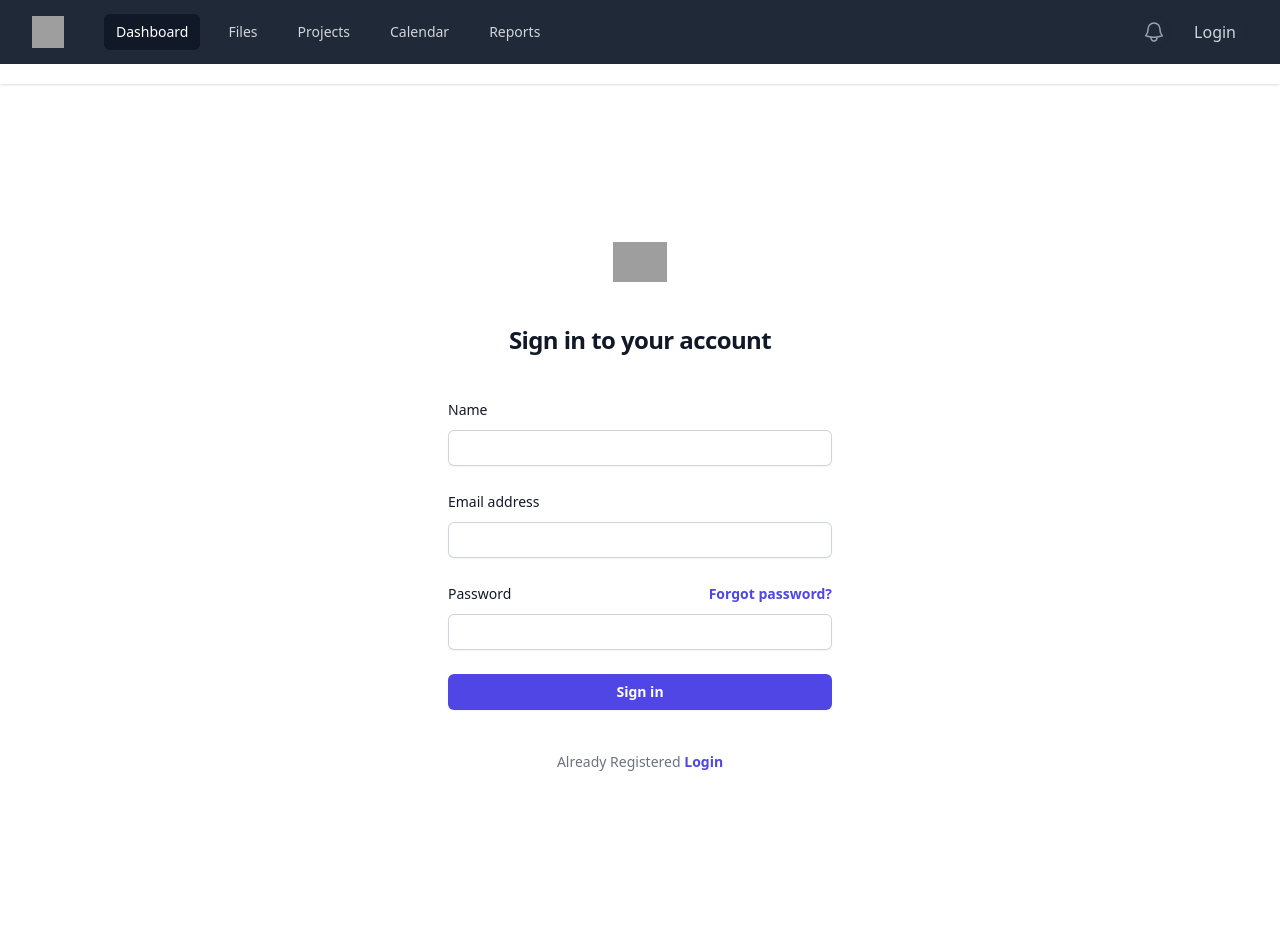
After one commit to LALalitViyogi/Vshare, a Flask app: page /Signup in a window 1280 px wide. The commit adds this page. Run offline with Flask 3, Linux system fonts and the light colour scheme; some libraries are stand-ins or nearby versions; grey boxes are pictures that could not be loaded.

Commit message:
Signup page management
Hashing of password at client side,
Valid Name, email, checks done,
Valid password checks done,
Check Event Pop-Up done

```diff
--- a/SharingPortal/app.py
+++ b/SharingPortal/app.py
@@ -1,7 +1,10 @@
 from flask import Flask, render_template, request
-from flask import redirect, url_for
+from flask import redirect, url_for,session
+
+from insert_data import add_profile
 
 application = Flask(__name__)
+application.secret_key ="ab2a3a7f-d830-441b-bca3-6c4fe12e7774"
 
 @application.route('/')
 def Dash():
@@ -11,7 +14,19 @@ def Dash():
 def file_page():
     return render_template("file.html")
 
+@application.route('/login')
+def Login():
+    return render_template('login.html', Name="Login", msg=None)
 
+@application.route('/Signup',methods = ['GET','POST'])
+def Signup():
+    if request.method == 'POST':
+        name = request.form['name']
+        email = request.form['email']
+        password = request.form['password']
+        return add_profile(name,email,password)
+    else:
+        return render_template('Signup.html',msg=None)
 
 if __name__ == "__main__":
     application.run(debug=True)
--- /dev/null
+++ b/SharingPortal/requirements.txt
@@ -0,0 +1,2 @@
+Flask==2.3.2
+Werkzeug==2.3.6
--- /dev/null
+++ b/SharingPortal/static/digest.js
@@ -0,0 +1,30 @@
+function hashPassword() {
+  let password = document.getElementById('password');
+  if(password.value.length<8){
+    alert("Password must have atleast 8 characters");
+  }
+  else{
+    var sha256 = new CryptoJS.SHA256(password.value);
+    document.getElementById('password').value =sha256.toString();
+  }
+}
+
+function validateEmail(email) {
+  // Regular expression for validating email addresses
+  var regex = /^[a-zA-Z0-9.!#$%&'*+/=?^_`{|}~-]+@[a-zA-Z0-9-]+(?:\.[a-zA-Z0-9-]+)*$/;
+
+  // If the email address does not match the regular expression, return false
+  if (!regex.test(email)) {
+    return false;
+  }
+
+  // Otherwise, return true
+  return true;
+}
+
+function manageEmail(){
+  let email = document.getElementById('email');
+  if(!(validateEmail(email.value))){
+    alert("Enter Valid Email id");
+  }
+}
--- /dev/null
+++ b/SharingPortal/templates/Signup.html
@@ -0,0 +1,65 @@
+{% extends 'index.html' %}
+
+{% block jscript %}
+<script src="https://cdnjs.cloudflare.com/ajax/libs/crypto-js/4.1.1/crypto-js.min.js"></script>
+<script src="https://code.jquery.com/jquery-3.3.1.min.js"></script>
+<script src="{{url_for('static',filename='digest.js')}}"></script>
+
+{% endblock jscript %}
+
+{% block content %}
+    <div class="flex min-h-full flex-col justify-center px-6 py-12 lg:px-8">
+        <div class="sm:mx-auto sm:w-full sm:max-w-sm">
+        <img class="mx-auto h-10 w-auto" src="https://tailwindui.com/img/logos/mark.svg?color=indigo&shade=600" alt="Your Company">
+        <h2 class="mt-10 text-center text-2xl font-bold leading-9 tracking-tight text-gray-900">Sign in to your account</h2>
+        </div>
+
+        <div class="mt-10 sm:mx-auto sm:w-full sm:max-w-sm">
+        <form class="space-y-6" id="regForm" method="POST">
+            <div>
+                <label for="name" class="block text-sm font-medium leading-6 text-gray-900">Name</label>
+                <div class="mt-2">
+                    <input id="name" name="name" type="text" autocomplete="given-name" maxlength=24 required class="block w-full rounded-md border-0 py-1.5 text-gray-900 shadow-sm ring-1 ring-inset ring-gray-300 placeholder:text-gray-400 focus:ring-2 focus:ring-inset focus:ring-indigo-600 sm:text-sm sm:leading-6">
+                </div>
+            </div>
+
+            <div>
+            <label for="email" class="block text-sm font-medium leading-6 text-gray-900">Email address</label>
+            <div class="mt-2">
+                <input id="email" name="email" type="email" onfocusout="manageEmail()" autocomplete="email" required class="block w-full rounded-md border-0 py-1.5 text-gray-900 shadow-sm ring-1 ring-inset ring-gray-300 placeholder:text-gray-400 focus:ring-2 focus:ring-inset focus:ring-indigo-600 sm:text-sm sm:leading-6">
+            </div>
+            </div>
+
+            <div>
+            <div class="flex items-center justify-between">
+                <label for="password" class="block text-sm font-medium leading-6 text-gray-900">Password</label>
+                <div class="text-sm">
+                <a href="#" class="font-semibold text-indigo-600 hover:text-indigo-500">Forgot password?</a>
+                </div>
+            </div>
+            <div class="mt-2">
+                <input id="password" name="password" onfocusout="hashPassword()" minlength="8" type="password" autocomplete="current-password" required class="block w-full rounded-md border-0 py-1.5 text-gray-900 shadow-sm ring-1 ring-inset ring-gray-300 placeholder:text-gray-400 focus:ring-2 focus:ring-inset focus:ring-indigo-600 sm:text-sm sm:leading-6">
+            </div>
+            </div>
+
+            <div>
+            <button type="submit"  class="flex w-full justify-center rounded-md bg-indigo-600 px-3 py-1.5 text-sm font-semibold leading-6 text-white shadow-sm hover:bg-indigo-500 focus-visible:outline focus-visible:outline-2 focus-visible:outline-offset-2 focus-visible:outline-indigo-600">Sign in</button>
+            </div>
+        </form>
+
+        <p class="mt-10 text-center text-sm text-gray-500">
+            Already Registered
+            <a href="{{url_for('Login')}}" class="font-semibold leading-6 text-indigo-600 hover:text-indigo-500">Login</a>
+        </p>
+        </div>
+    </div>
+    <div>
+        {% with msg = get_flashed_messages() %}
+            {% if msg %}
+                {{msg}}
+            {% endif %}
+        {% endwith %}
+    </div>
+
+
+{% endblock content %}
--- a/SharingPortal/templates/index.html
+++ b/SharingPortal/templates/index.html
@@ -4,6 +4,8 @@
             VSHare
         </title>
         <script src="https://cdn.tailwindcss.com"></script>
+        {%block jscript%}
+        {%endblock jscript%}
     </head>
     <body>
         <div class="min-h-full">
@@ -39,7 +41,7 @@
                         <div>
                           <button type="button" class="flex max-w-xs items-center rounded-full bg-gray-800 text-sm focus:outline-none" id="user-menu-button" aria-expanded="false" aria-haspopup="true">
                             <span class="sr-only">Open user menu</span>
-                            <p class="text-gray-300 hover:bg-gray-700 hover:text-white block rounded-md px-3 py-2 text-base font-medium">Login</p>
+                            <a href="{{url_for('Login')}}" class="text-gray-300 hover:bg-gray-700 hover:text-white block rounded-md px-3 py-2 text-base font-medium">Login</a>
                           </button>
                         </div>
 
--- a/SharingPortal/templates/login.html
+++ b/SharingPortal/templates/login.html
@@ -9,6 +9,7 @@
 
         <div class="mt-10 sm:mx-auto sm:w-full sm:max-w-sm">
         <form class="space-y-6" action="#" method="POST">
+
             <div>
             <label for="email" class="block text-sm font-medium leading-6 text-gray-900">Email address</label>
             <div class="mt-2">
@@ -35,9 +36,10 @@
 
         <p class="mt-10 text-center text-sm text-gray-500">
             Not a member?
-            <a href="#" class="font-semibold leading-6 text-indigo-600 hover:text-indigo-500">Start a 14 day free trial</a>
+            <a href="{{url_for('Signup')}}" class="font-semibold leading-6 text-indigo-600 hover:text-indigo-500">Sign Up</a>
         </p>
         </div>
     </div>
 
+
 {% endblock content %}
```
Also changed, not shown: SharingPortal/insert_data.py (+66 -4 lines), SharingPortal/profiles.json (added, +11 -0 lines), SharingPortal/static/test.css (added).
